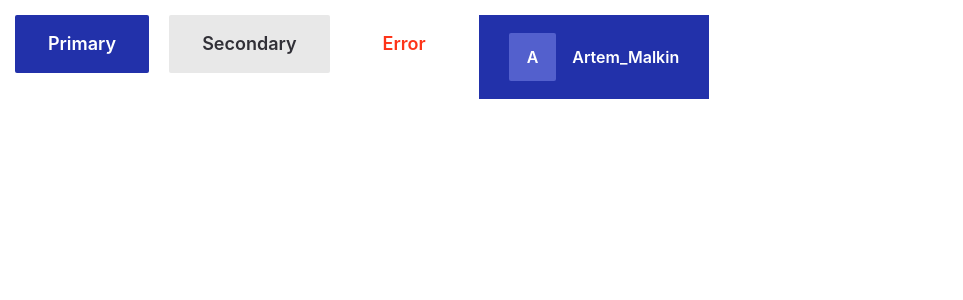
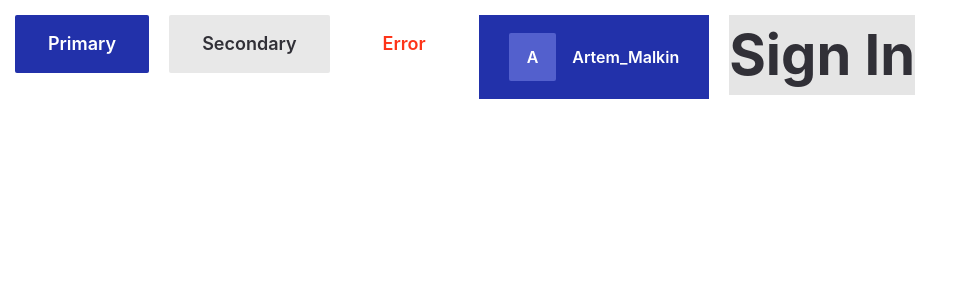
Before and after one commit to LeonidZhukovets/React_TMS, a React (Create React App) app: page / in a window 1280 px wide. Shown: the top 300 px of the page, without its empty margins (0-963 px from the left). Built offline with nearby package versions, Linux system fonts and the light colour scheme.

Commit message:
add Title components

```diff
--- a/src/App.tsx
+++ b/src/App.tsx
@@ -4,6 +4,7 @@ import Button, { ButtonTypes } from "./Components/Button";
 import UserName from "./Components/UserName";
 //@ts-ignore
 import styles from "./App.module.css";
+import Title from "./Components/Title";
 
 const App = () => {
   return (
@@ -24,6 +25,8 @@ const App = () => {
         onClick={() => alert("Error")}
       />
       <UserName username={"Artem_Malkin"} />
+
+      <Title title={"Sign In"} />
     </div>
   );
 };
--- /dev/null
+++ b/src/Components/Title/Title.module.css
@@ -0,0 +1,7 @@
+.container {
+  font-weight: 700;
+  font-size: 56px;
+  line-height: 80px;
+  background-color: #e5e5e5;
+  color: #313037;
+}
--- /dev/null
+++ b/src/Components/Title/Title.tsx
@@ -0,0 +1,14 @@
+import React, { FC } from "react";
+
+//@ts-ignore
+import styles from "./Title.module.css";
+
+type TitleProps = {
+  title: string;
+};
+
+const Title: FC<TitleProps> = ({ title }) => {
+  return <div className={styles.container}>{title}</div>;
+};
+
+export default Title;
--- /dev/null
+++ b/src/Components/Title/index.ts
@@ -0,0 +1 @@
+export { default } from './Title';
```
